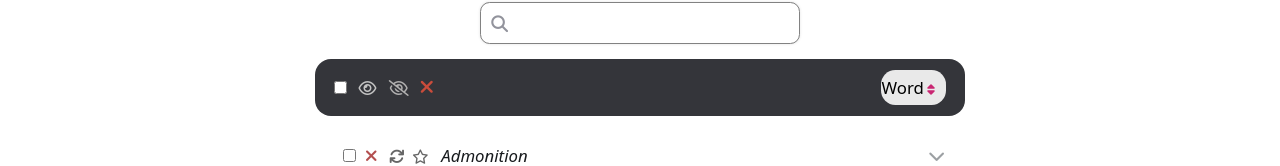
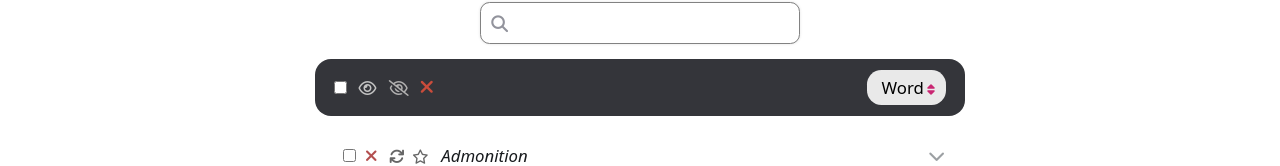
Before and after one commit to vishusandy/lexicon, a SvelteKit app: page /list in a window 1280 px wide. Shown: the part 184-350 px from the top of the page. Built offline with nearby package versions, Linux system fonts and the light colour scheme.

Commit message:
fixed sort by styling

```diff
--- a/src/components/Sort.svelte
+++ b/src/components/Sort.svelte
@@ -59,6 +59,7 @@
         border-radius: 0.9rem;
         border-bottom-right-radius: 0px;
         border-top-right-radius: 0px;
+        padding-left: 0.9rem;
         /* padding: 0.15rem 0.2rem 0.15rem 0.2rem; */
         /* height: 2.4rem; */
         height: 2rem;
```
